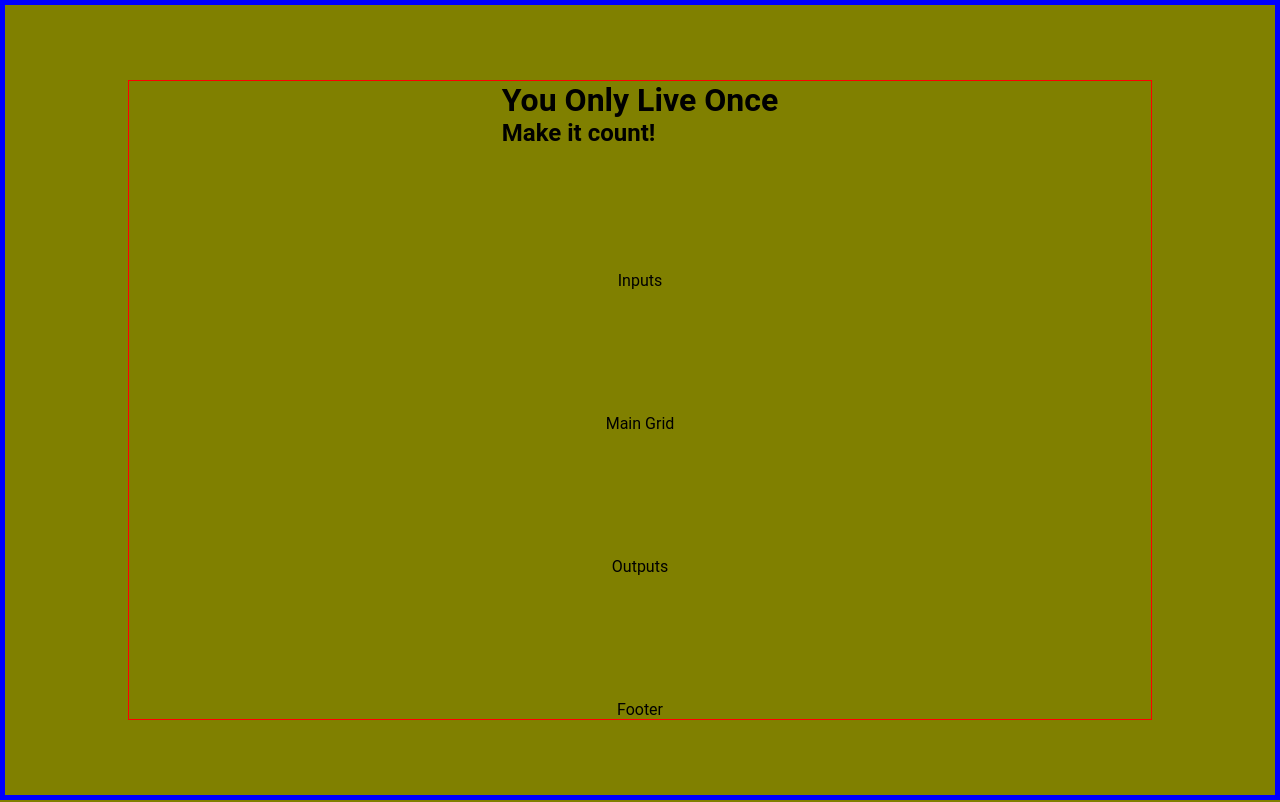
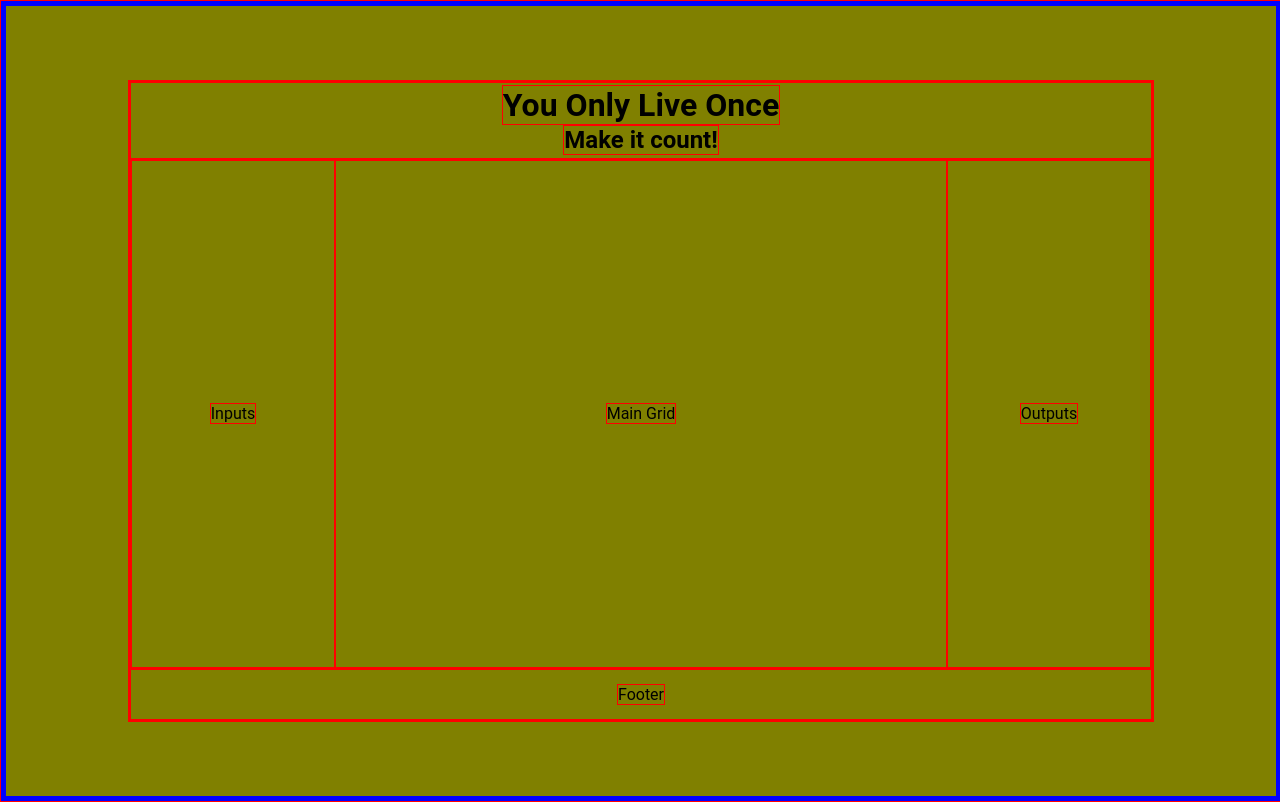
Before and after one commit to danifromecuador/yolo, a React (Vite) app: page / in a window 1280 px wide. Built offline with nearby package versions, Linux system fonts and the light colour scheme.

Commit message:
Create main layout for desktop

```diff
--- a/src/App.css
+++ b/src/App.css
@@ -7,3 +7,39 @@
   justify-content: space-between;
   align-items: center;
 }
+
+header, .inputs, .main-grid, .outputs, footer {
+  display: flex;
+  justify-content: center;
+  align-items: center;
+}
+
+header, footer {
+  width: 100%;
+  height: 15%;
+}
+
+header {
+  flex-direction: column;
+}
+
+footer {
+  height: 10%;
+}
+
+.inputs-grid-outputs {
+  display: flex;
+  width: 100%;
+  height: 100%;
+  justify-content: space-around;
+}
+
+.inputs, .outputs {
+  width: 20%;
+  height: 100%;
+}
+
+.main-grid {
+  width: 60%;
+  height: 100%;
+}
--- a/src/App.jsx
+++ b/src/App.jsx
@@ -10,9 +10,11 @@ function App() {
   return (
     <div className="App">
       <Header />
-      <Inputs />
-      <MainGrid />
-      <Outputs />
+      <div className="inputs-grid-outputs">
+        <Inputs />
+        <MainGrid />
+        <Outputs />
+      </div>
       <Footer />
     </div>
   )
--- a/src/components/Header.jsx
+++ b/src/components/Header.jsx
@@ -1,5 +1,3 @@
-import '../stylesheets/Header.css';
-
 const Header = () => {
   return (
     <header>
--- a/src/index.css
+++ b/src/index.css
@@ -2,6 +2,7 @@
   margin: 0;
   padding: 0;
   box-sizing: border-box;
+  border: 1px solid red;
 }
 
 body {
```
